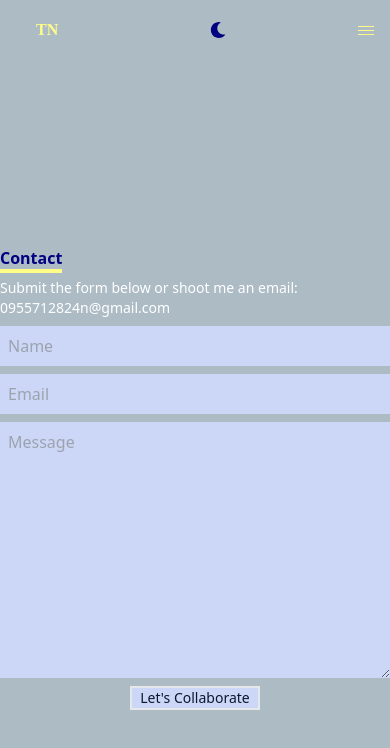
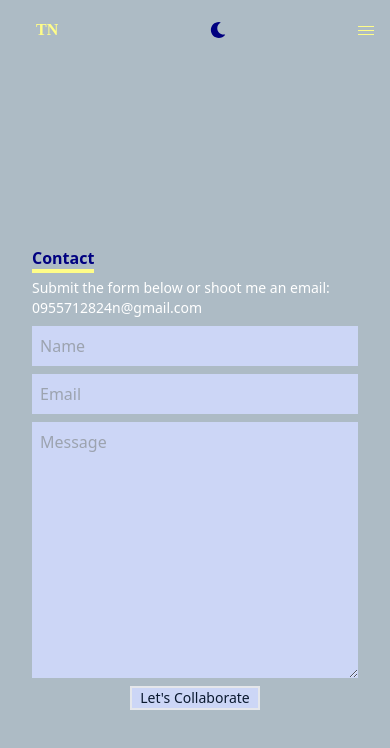
Before and after one commit to Tasha1003Natasha/Portfolio-Website, a React (Create React App) app: page /contact in a window 390 px wide. Shown: the top 748 px of the page. Built offline with nearby package versions, Linux system fonts and the light colour scheme.

Commit message:
Правка contacts 3

```diff
--- a/src/Pages/Contact.jsx
+++ b/src/Pages/Contact.jsx
@@ -35,11 +35,11 @@ const Contact = () => {
   return (
     <div
       name="contact"
-      className="relative w-full h-screen md:px-4 px-8 flex justify-center items-center  bg-[#adbbc5] text-[#000080] dark:bg-[#0d1c2c] dark:text-[#0d1c2c]"
+      className="w-full h-screen md:px-4 px-8 flex justify-center items-center  bg-[#adbbc5] text-[#000080] dark:bg-[#0d1c2c] dark:text-[#0d1c2c]"
     >
       <form
         onSubmit={onSubmit}
-        className="fixed flex flex-col sm:max-w-[600px] w-full"
+        className="max-w-[500px] flex flex-col sm:max-w-[600px] md:w-full"
       >
         <div>
           <p className="text-base sm:text-2xl md:text-3xl font-bold inline border-b-4 text-[#000080] dark:text-gray-300 border-[#fffd88]  dark:border-yellow-300">
```
